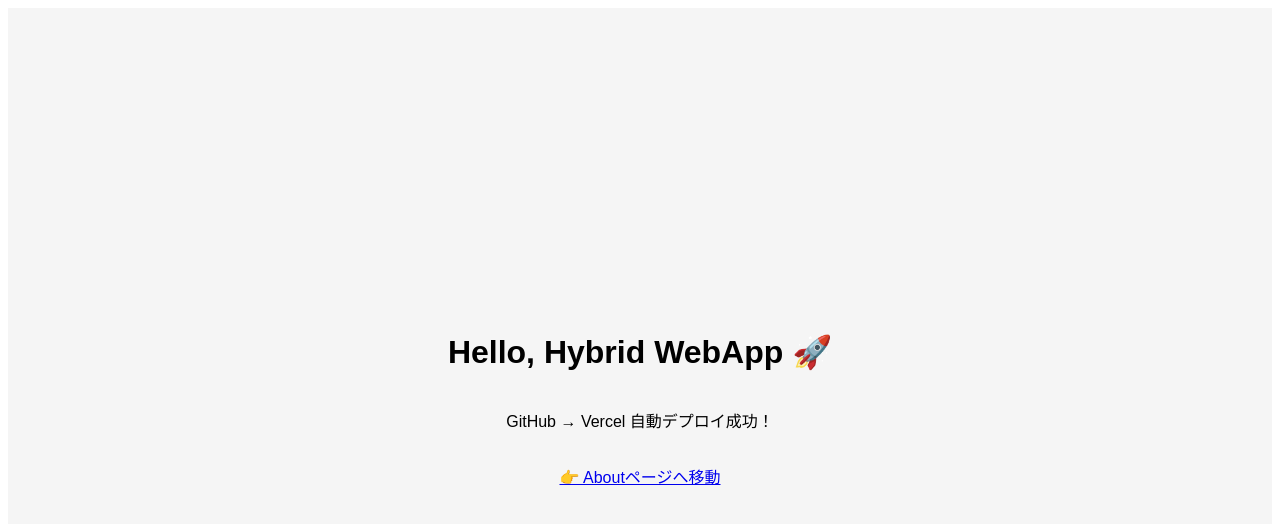
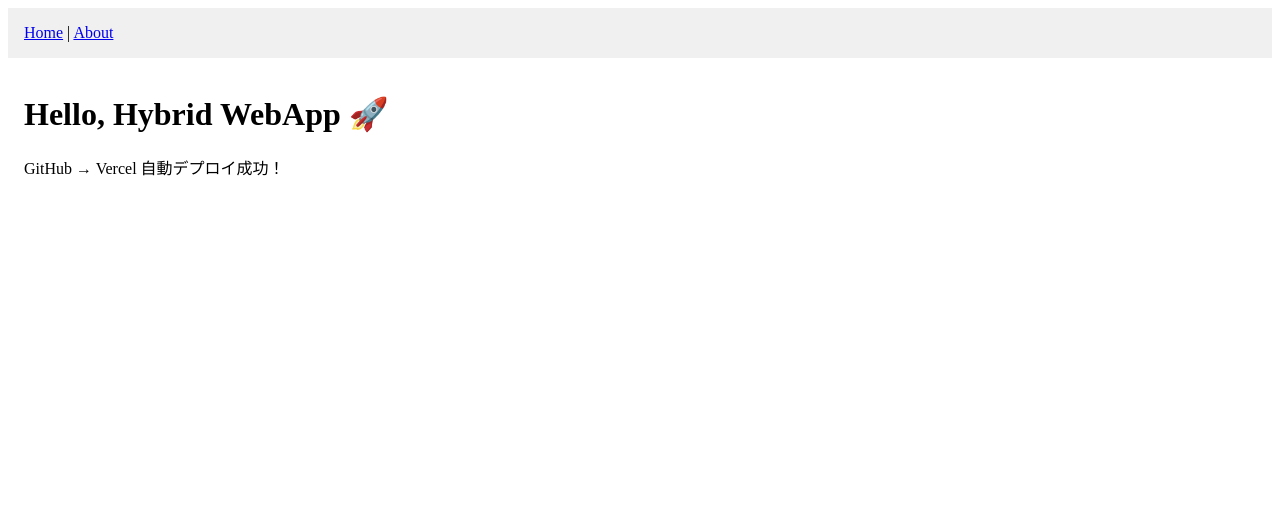
Before and after one commit to sunhimuka/hybrid-webapp, a Next.js app: page / in a window 1280 px wide. Shown: the top 524 px of the page. Built offline with nearby package versions, Linux system fonts and the light colour scheme.

Commit message:
Update index.js

```diff
--- a/pages/index.js
+++ b/pages/index.js
@@ -1,23 +1,10 @@
-import Link from 'next/link';
+import Layout from "../components/Layout";
 
 export default function Home() {
   return (
-    <div style={{
-      fontFamily: "sans-serif",
-      display: "flex",
-      flexDirection: "column",
-      justifyContent: "center",
-      alignItems: "center",
-      height: "100vh",
-      background: "#f5f5f5"
-    }}>
+    <Layout>
       <h1>Hello, Hybrid WebApp 🚀</h1>
       <p>GitHub → Vercel 自動デプロイ成功！</p>
-
-      {/* ここにリンクを追加 */}
-      <p>
-        <Link href="/about">👉 Aboutページへ移動</Link>
-      </p>
-    </div>
+    </Layout>
   );
 }
```
